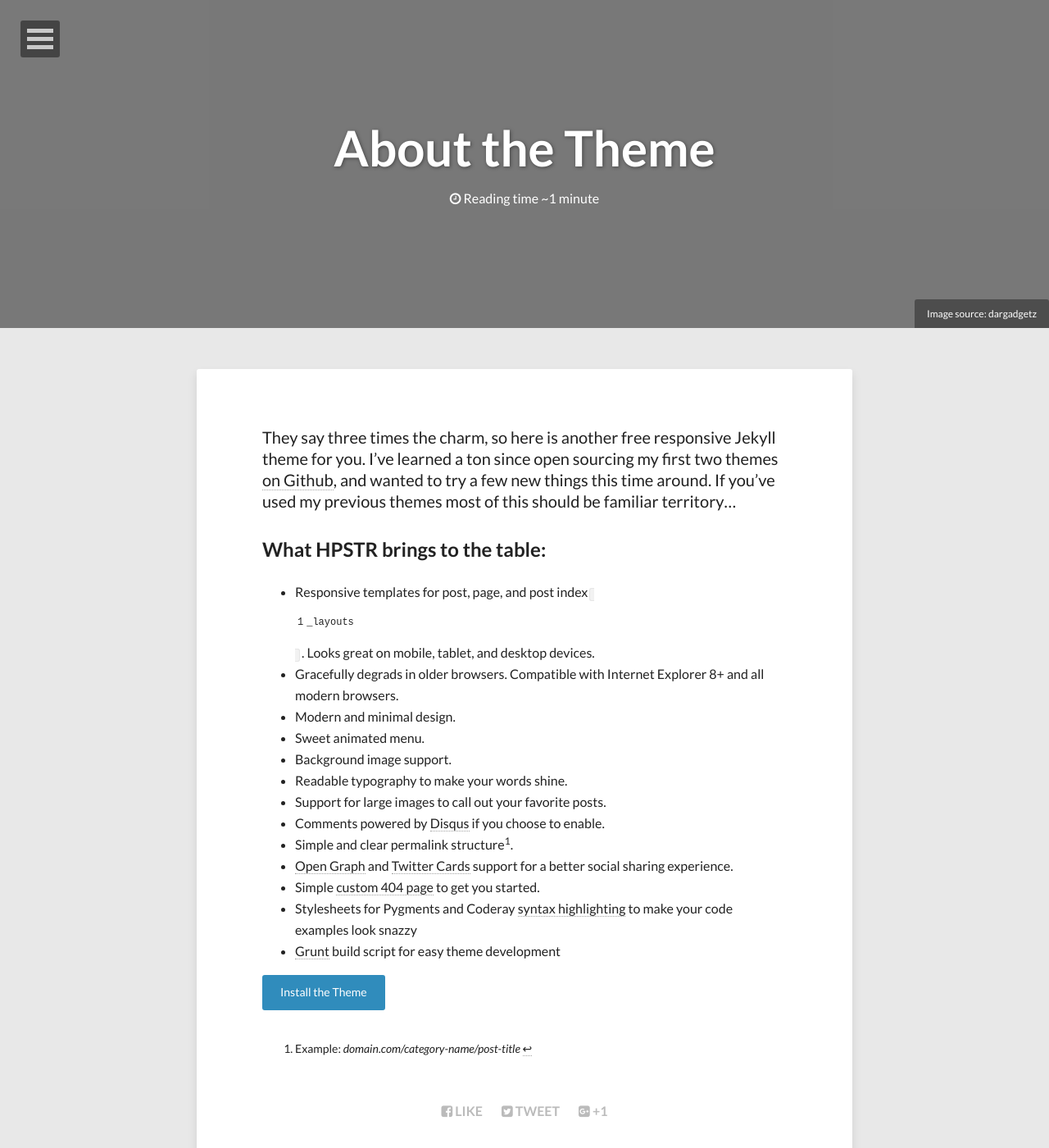
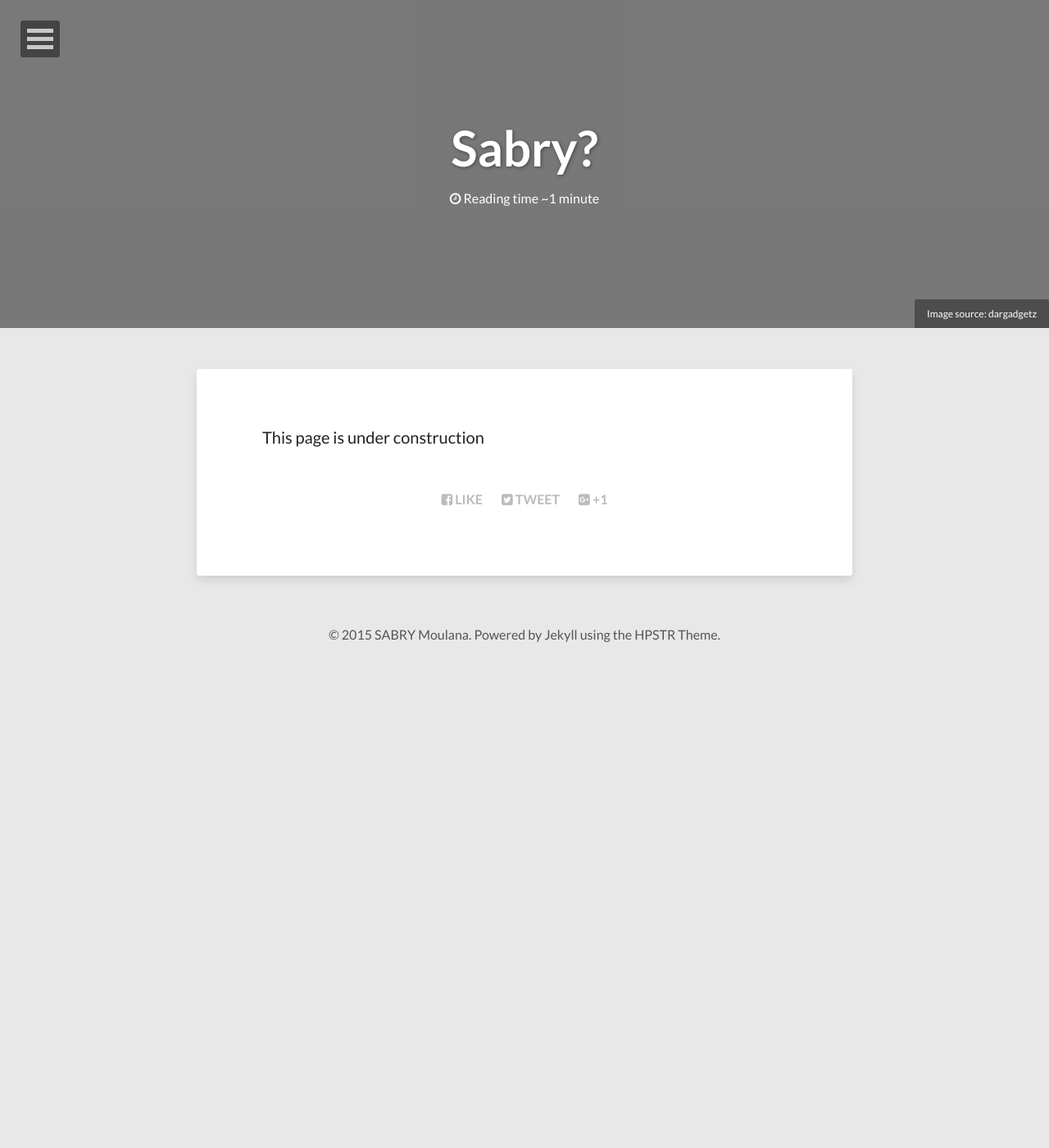
Before and after one commit to halfbakedcookie/halfbakedcookie.github.io, a Jekyll site: the page built from about.md, in a window 1280 px wide and 1400 px high. Shown: the whole window at 82% size. Built offline with Jekyll 4.4.1, drawn with Linux system fonts in a browser that asks for light colours; nearby versions of some CDN libraries.

Commit message:
This is the updated about me page

```diff
--- a/about.md
+++ b/about.md
@@ -1,33 +1,12 @@
 ---
 layout: page
 permalink: /about/
-title: About the Theme
-tags: [Jekyll, theme, modern, minimal, responsive]
+title: Sabry?
+tags: [sabry, me, about]
 image:
   feature: abstract-5.jpg
   credit: dargadgetz
-  creditlink: http://www.dargadgetz.com/ios-7-abstract-wallpaper-pack-for-iphone-5-and-ipod-touch-retina/
 share: true
 ---
 
-They say three times the charm, so here is another free responsive Jekyll theme for you. I've learned a ton since open sourcing my first two themes [on Github](http://github.com/mmistakes), and wanted to try a few new things this time around. If you've used my previous themes most of this should be familiar territory...
-
-## What HPSTR brings to the table:
-
-* Responsive templates for post, page, and post index `_layouts`. Looks great on mobile, tablet, and desktop devices.
-* Gracefully degrads in older browsers. Compatible with Internet Explorer 8+ and all modern browsers.
-* Modern and minimal design.
-* Sweet animated menu.
-* Background image support.
-* Readable typography to make your words shine.
-* Support for large images to call out your favorite posts.
-* Comments powered by [Disqus](http://disqus.com) if you choose to enable.
-* Simple and clear permalink structure[^1].
-* [Open Graph](https://developers.facebook.com/docs/opengraph/) and [Twitter Cards](https://dev.twitter.com/docs/cards) support for a better social sharing experience.
-* Simple [custom 404 page]({{ site.url }}/404.html) to get you started.
-* Stylesheets for Pygments and Coderay [syntax highlighting]({{ site.url }}/code-highlighting-post/) to make your code examples look snazzy
-* [Grunt](http://gruntjs.com) build script for easy theme development
-
-<div markdown="0"><a href="{{ site.url }}/theme-setup" class="btn btn-info">Install the Theme</a></div>
-
-[^1]: Example: *domain.com/category-name/post-title*
+This page is under construction
```
